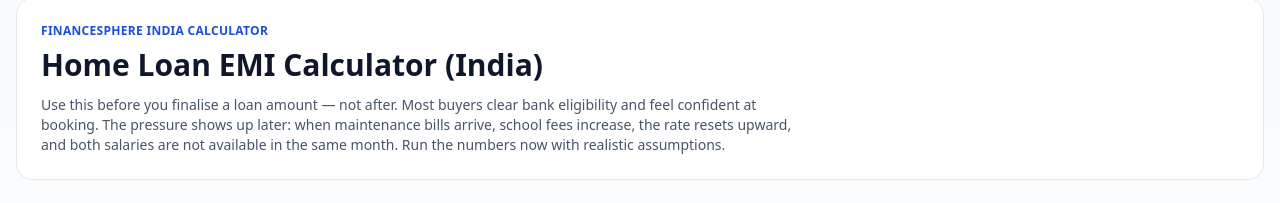
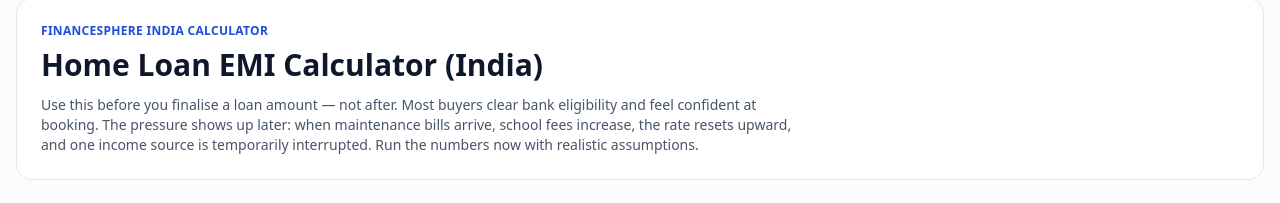
Before and after one commit to anil2148/finance_website, a Next.js app: page /in/calculators/emi-calculator in a window 1280 px wide. Shown: the part 167-370 px from the top of the page. Built offline with nearby package versions, Linux system fonts and the light colour scheme; no server answers.

Commit message:
fix: clarify income language in EMI calculator intro
Agent-Logs-Url: https://github.com/anil2148/finance_website/sessions/3a7b968a-ac42-4007-a4a7-ebc344aaf3a6

Co-authored-by: anil2148 <33781442+anil2148@users.noreply.github.com>

```diff
--- a/app/in/calculators/emi-calculator/page.tsx
+++ b/app/in/calculators/emi-calculator/page.tsx
@@ -18,7 +18,7 @@ export default function IndiaEmiCalculatorPage() {
         <p className="text-xs font-semibold uppercase tracking-wide text-blue-700 dark:text-blue-300">FinanceSphere India calculator</p>
         <h1 className="mt-2 text-3xl font-semibold text-slate-900 dark:text-slate-100">Home Loan EMI Calculator (India)</h1>
         <p className="mt-3 max-w-3xl text-sm text-slate-600 dark:text-slate-300">
-          Use this before you finalise a loan amount — not after. Most buyers clear bank eligibility and feel confident at booking. The pressure shows up later: when maintenance bills arrive, school fees increase, the rate resets upward, and both salaries are not available in the same month. Run the numbers now with realistic assumptions.
+          Use this before you finalise a loan amount — not after. Most buyers clear bank eligibility and feel confident at booking. The pressure shows up later: when maintenance bills arrive, school fees increase, the rate resets upward, and one income source is temporarily interrupted. Run the numbers now with realistic assumptions.
         </p>
       </header>
       <IndiaAuthorityNote />
```
